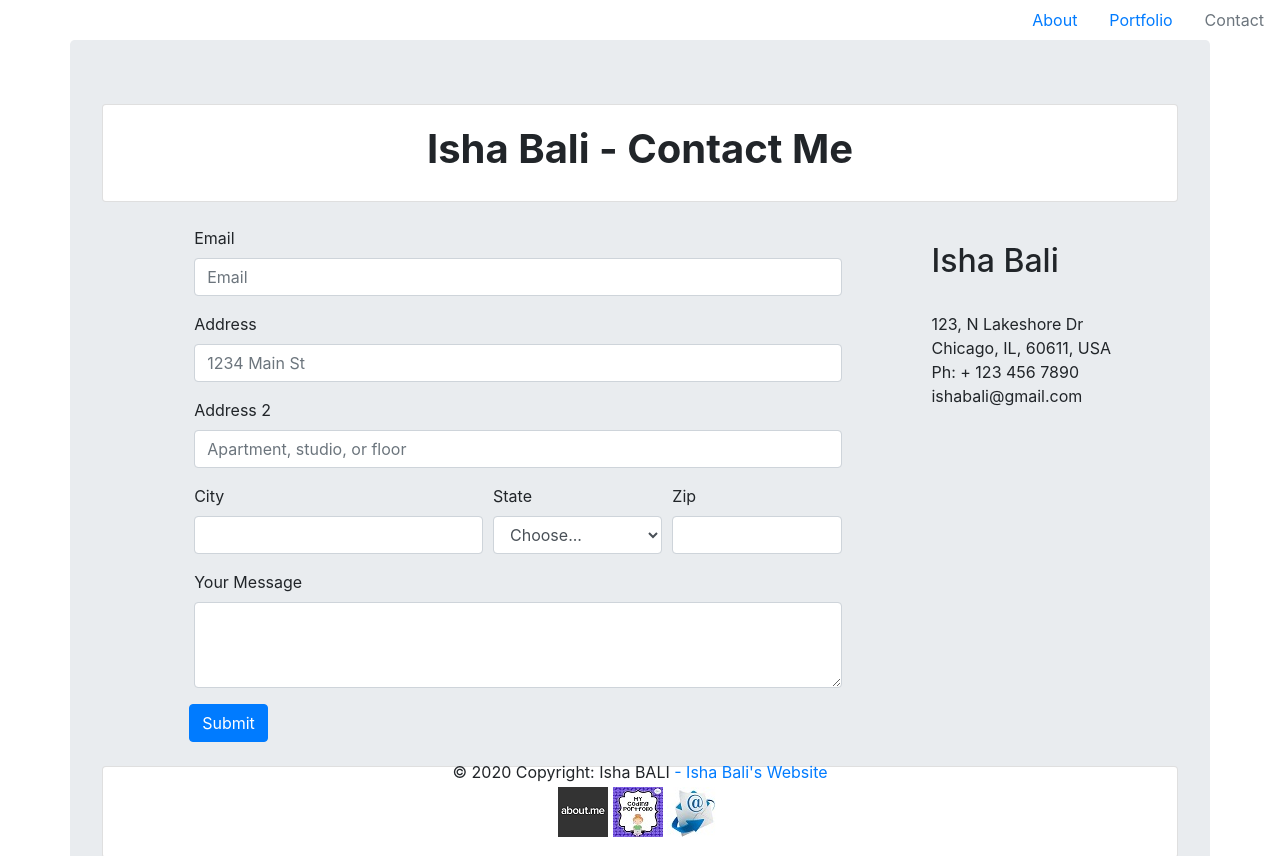
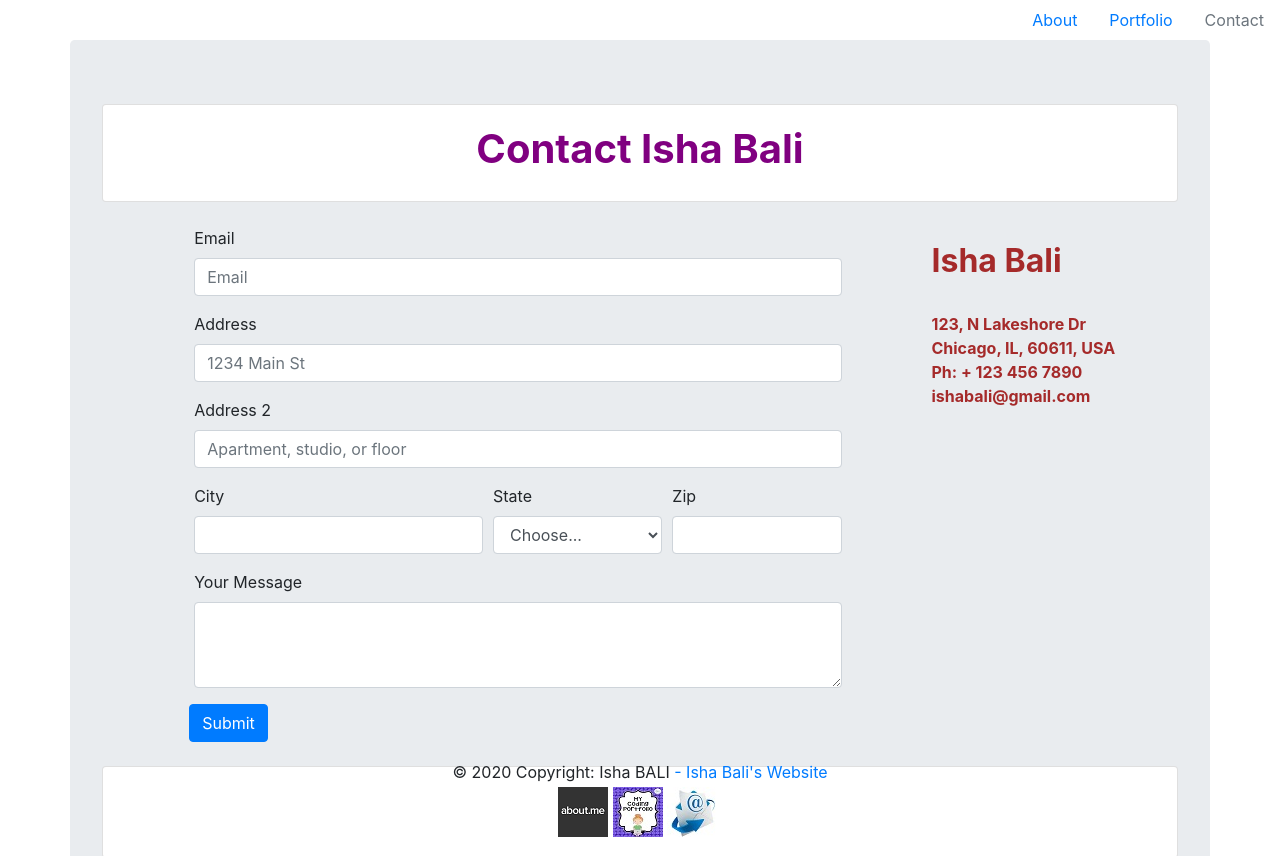
Before and after one commit to ishabali/IB-Homework2-Responsive-Portfolio, a plain HTML site: page contact.html in a window 1280 px wide. Shown: the top 856 px of the page. Drawn offline with nearby package versions, Linux system fonts and the light colour scheme.

Commit message:
Added text color styling to css and all 3 html

```diff
--- a/assets/css/style.css
+++ b/assets/css/style.css
@@ -5,7 +5,10 @@
     margin: 0;
 } */
 
+.purple-text{
+    color: purple;
+}
 
-.contact-info{
-    color: blue !important;
+.brown-text{
+    color: brown;
 }
--- a/contact.html
+++ b/contact.html
@@ -46,7 +46,7 @@
       <!-- The content in this div gets wrapped in a card -->
         <div class="card">
           <div class="card-body">
-            <h1 class="text-center"><strong>Isha Bali - Contact Me</strong></h1>
+            <h1 class="text-center purple-text"><strong>Contact Isha Bali</strong></h1>
           </div>
         </div>
       </div>
@@ -108,10 +108,10 @@
           </form>
         </div>
         <!-- Row 2 Column 2 - has contact information  -->
-          <div class="col-md-3">
-            <p class="text-primary contact-info"><h2> Isha Bali</h2> <br> 123, N Lakeshore Dr <br> Chicago, IL, 60611, USA <br>
+          <div class="col-md-3 brown-text">
+            <p class="text-primary"><strong><h2> Isha Bali </h2><br> 123, N Lakeshore Dr <br> Chicago, IL, 60611, USA <br>
               Ph: + 123 456 7890 <br>
-              ishabali@gmail.com
+              ishabali@gmail.com</strong>
             </p>
 
         <!-- Social buttons -->
```
Also changed, not shown: index.html (+5 -2 lines), portfolio.html (+3 -1 lines).
